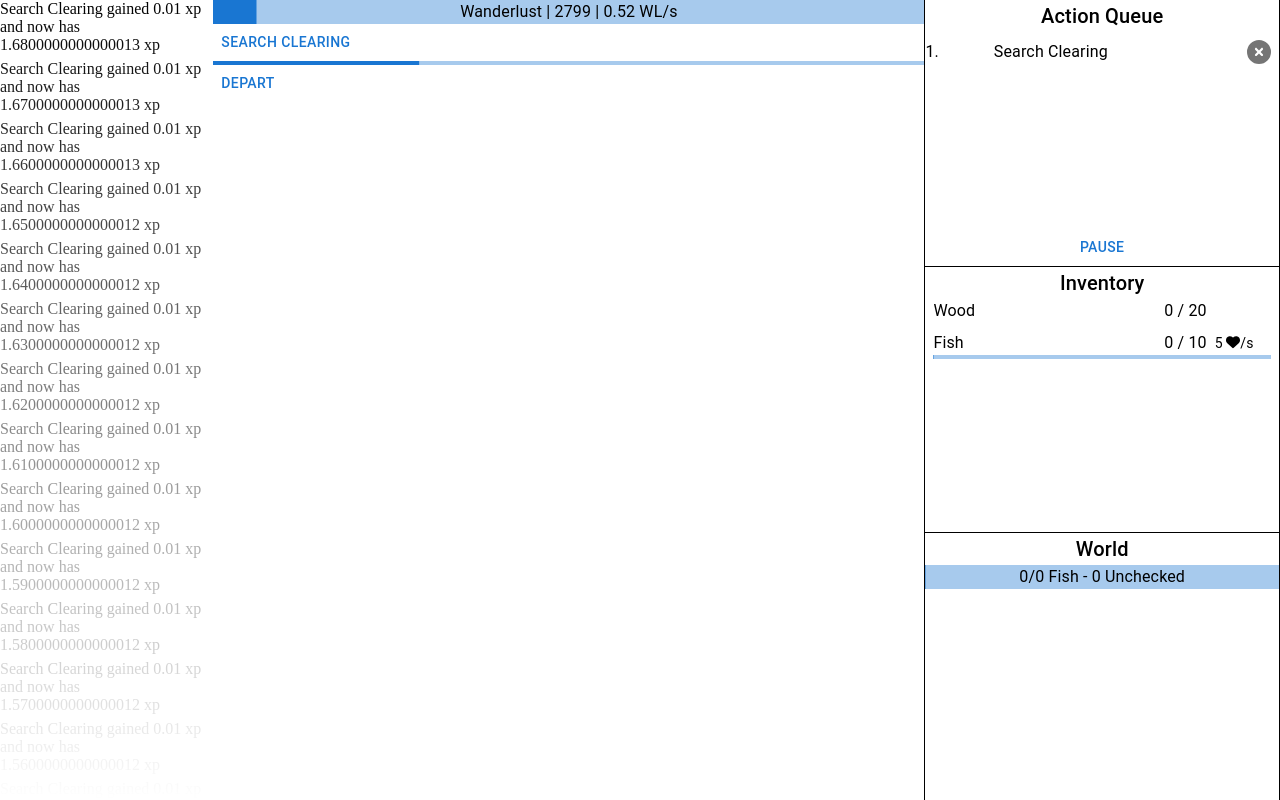
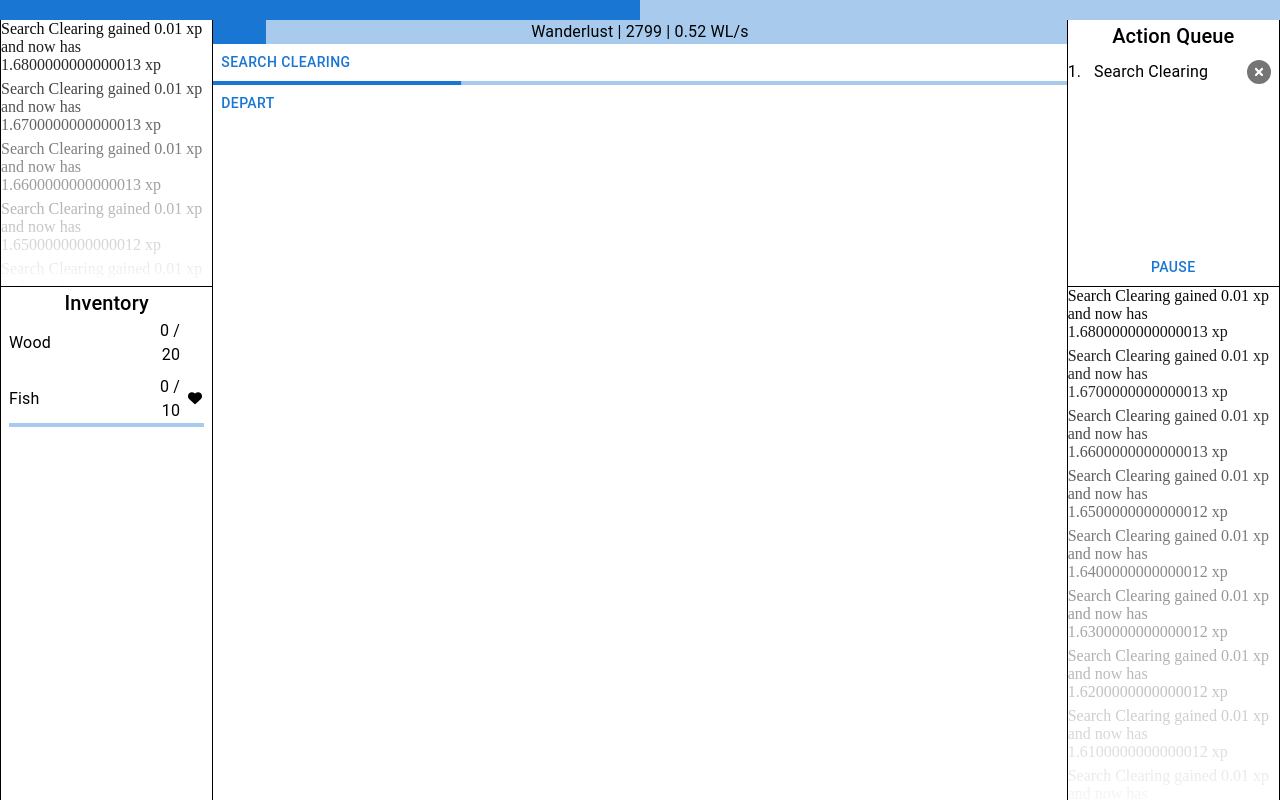
Before and after one commit to SirPrimrose/Eudaimonia, a React (Create React App) app: page / in a window 1280 px wide. Both pictures are taken after a click on the button "SEARCH CLEARING". Built offline with nearby package versions, Linux system fonts and the light colour scheme.

Commit message:
Reconfigure game layout panels

```diff
--- a/src/game/Eudaimonia.jsx
+++ b/src/game/Eudaimonia.jsx
@@ -1,4 +1,4 @@
-import { Grid } from '@mui/material';
+import { Grid, LinearProgress, Stack } from '@mui/material';
 import React from 'react';
 import { connect } from 'react-redux';
 import PropTypes from 'prop-types';
@@ -8,6 +8,8 @@ import TextPanel from './layout/TextPanel';
 import gameLoopThunk from '../slice/gameLoopThunk';
 import { actions as gameActions, isGameTicking } from '../slice/gameSlice';
 import { GAME_TICK_TIME } from '../shared/consts';
+import PlayerPanel from './layout/PlayerPanel';
+import InfoPanel from './layout/InfoPanel';
 
 const pauseKey = KEY_P;
 
@@ -36,15 +38,26 @@ class Eudaimonia extends React.PureComponent {
   };
 
   render() {
+    // TODO: Show active stat bars (HP, Wanderlust, etc.) above all three main panels
     return (
-      <Grid className="eudaimonia" container>
-        <Grid item xs={2} sx={{ height: '100%' }}>
-          <TextPanel />
+      <Stack className="eudaimonia">
+        <LinearProgress
+          variant="determinate"
+          value={50}
+          sx={{ minHeight: 20 }}
+        />
+        <Grid container sx={{ height: '100%' }}>
+          <Grid item xs={3} md={2.5} lg={2} sx={{ height: '100%' }}>
+            <PlayerPanel />
+          </Grid>
+          <Grid item xs={6} md={7} lg={8} sx={{ height: '100%' }}>
+            <GamePanel />
+          </Grid>
+          <Grid item xs={3} md={2.5} lg={2} sx={{ height: '100%' }}>
+            <InfoPanel />
+          </Grid>
         </Grid>
-        <Grid item xs={10} sx={{ height: '100%' }}>
-          <GamePanel />
-        </Grid>
-      </Grid>
+      </Stack>
     );
   }
 }
--- a/src/game/layout/ActionQueuePanel.jsx
+++ b/src/game/layout/ActionQueuePanel.jsx
@@ -1,4 +1,4 @@
-import React, { Fragment } from 'react';
+import React from 'react';
 import PropTypes from 'prop-types';
 import { connect } from 'react-redux';
 import { Button, Grid, IconButton, Typography } from '@mui/material';
@@ -22,13 +22,13 @@ class ActionQueuePanel extends React.PureComponent {
 
   getJobLayout = (jobs) => (
     <div className="panelGrid">
-      <Grid container alignItems="center" justifyContent="space-between">
+      <Grid container overflow="hidden">
         {jobs.map((job, index) => (
-          <Fragment key={job.queueId}>
-            <Grid item xs={2}>
+          <Grid container item xs={12} key={job.queueId} alignItems="center">
+            <Grid item xs={1.5}>
               <Typography>{`${index + 1}.`}</Typography>
             </Grid>
-            <Grid item xs={8}>
+            <Grid item xs>
               <Typography>{`${job.name}`}</Typography>
             </Grid>
             <Grid item xs="auto">
@@ -36,7 +36,7 @@ class ActionQueuePanel extends React.PureComponent {
                 <FontAwesomeIcon icon={faXmarkCircle} />
               </IconButton>
             </Grid>
-          </Fragment>
+          </Grid>
         ))}
       </Grid>
     </div>
--- a/src/game/layout/GamePanel.jsx
+++ b/src/game/layout/GamePanel.jsx
@@ -1,20 +1,10 @@
 import { Grid } from '@mui/material';
 import React from 'react';
-import InventoryPanel from './InventoryPanel';
 import PhasePanel from './PhasePanel';
 
 class GamePanel extends React.PureComponent {
   render() {
-    return (
-      <Grid sx={{ height: '100%' }} container>
-        <Grid item xs={8} sx={{ height: '100%' }}>
-          <PhasePanel />
-        </Grid>
-        <Grid item xs={4} sx={{ height: '100%' }}>
-          <InventoryPanel />
-        </Grid>
-      </Grid>
-    );
+    return <PhasePanel />;
   }
 }
 
--- a/src/game/layout/InventoryPanel.jsx
+++ b/src/game/layout/InfoPanel.jsx
@@ -1,10 +1,9 @@
 import { Grid } from '@mui/material';
 import React from 'react';
 import ActionQueuePanel from './ActionQueuePanel';
-import PlayerInventoryPanel from './PlayerInventoryPanel';
-import WorldResourcePanel from './WorldResourcePanel';
+import TextPanel from './TextPanel';
 
-class InventoryPanel extends React.PureComponent {
+class InfoPanel extends React.PureComponent {
   render() {
     return (
       <Grid
@@ -17,15 +16,12 @@ class InventoryPanel extends React.PureComponent {
         <Grid borderBottom={1} item xs={4} sx={{ overflow: 'hidden' }}>
           <ActionQueuePanel />
         </Grid>
-        <Grid borderBottom={1} item xs={4} sx={{ overflow: 'hidden' }}>
-          <PlayerInventoryPanel />
-        </Grid>
-        <Grid item xs={4} sx={{ overflow: 'hidden' }}>
-          <WorldResourcePanel />
+        <Grid borderBottom={1} item xs={8} sx={{ overflow: 'hidden' }}>
+          <TextPanel />
         </Grid>
       </Grid>
     );
   }
 }
 
-export default InventoryPanel;
+export default InfoPanel;
--- /dev/null
+++ b/src/game/layout/PlayerPanel.jsx
@@ -0,0 +1,37 @@
+import { Grid } from '@mui/material';
+import React from 'react';
+import PlayerInventoryPanel from './PlayerInventoryPanel';
+import TextPanel from './TextPanel';
+
+class PlayerPanel extends React.PureComponent {
+  render() {
+    return (
+      <Grid
+        borderLeft={1}
+        borderRight={1}
+        sx={{ height: '100%' }}
+        container
+        direction="column"
+      >
+        <Grid
+          borderBottom={1}
+          item
+          xs={4}
+          sx={{ height: '100%', overflow: 'hidden' }}
+        >
+          <TextPanel />
+        </Grid>
+        <Grid
+          borderBottom={1}
+          item
+          xs={8}
+          sx={{ height: '100%', overflow: 'hidden' }}
+        >
+          <PlayerInventoryPanel />
+        </Grid>
+      </Grid>
+    );
+  }
+}
+
+export default PlayerPanel;
--- a/src/game/layout/components/PlayerItem.jsx
+++ b/src/game/layout/components/PlayerItem.jsx
@@ -1,6 +1,12 @@
 import React from 'react';
 import PropTypes from 'prop-types';
-import { Grid, LinearProgress, Typography } from '@mui/material';
+import {
+  Grid,
+  LinearProgress,
+  Stack,
+  Tooltip,
+  Typography,
+} from '@mui/material';
 import { FontAwesomeIcon } from '@fortawesome/react-fontawesome';
 import {
   faHeart,
@@ -11,6 +17,20 @@ import { getProgressValue } from '../../../shared/util';
 import { STAT_NAMES } from '../../data/stats';
 
 class PlayerItem extends React.PureComponent {
+  getTooltipValue = (healType, healPerSecond, flavorText) => {
+    if (healType) {
+      return (
+        <Stack alignItems="center">
+          <Typography variant="body2">{flavorText}</Typography>
+          <Typography variant="body2">
+            Heals {healPerSecond} {this.getIconForHealType(healType)} per second
+          </Typography>
+        </Stack>
+      );
+    }
+    return <Typography variant="body2">{flavorText}</Typography>;
+  };
+
   getIconForHealType = (healType) => {
     switch (healType) {
       case STAT_NAMES.HEALTH:
@@ -30,10 +50,20 @@ class PlayerItem extends React.PureComponent {
   render() {
     const { itemName, currentAmount, maxAmount, healType, healPerSecond } =
       this.props;
+    // TODO: Add currentCooldown and maxCooldown properties to tooltip display
 
     return (
-      <Grid container pb={1} alignItems="center">
-        <Grid item xs={7}>
+      <Grid container pb={1}>
+        <Tooltip
+          title={this.getTooltipValue(
+            healType,
+            healPerSecond,
+            'Used in basic constructions.'
+          )}
+          disableInteractive
+        >
+          <Grid item container xs={12} alignItems="center">
+            <Grid item xs={8}>
               <Typography noWrap>{`${itemName}`}</Typography>
             </Grid>
             <Grid item xs={3}>
@@ -42,22 +72,24 @@ class PlayerItem extends React.PureComponent {
                 pr={1}
               >{`${currentAmount} / ${maxAmount}`}</Typography>
             </Grid>
-        <Grid item xs={2}>
-          {healType ? (
+            <Grid item xs={1}>
+              {healType && (
                 <Typography variant="body2">
-              {healPerSecond} {this.getIconForHealType(healType)}/s
+                  {this.getIconForHealType(healType)}
                 </Typography>
-          ) : (
-            <div />
               )}
             </Grid>
+          </Grid>
+        </Tooltip>
         {healType && (
+          <Tooltip title="0.3s/4.6s Cooldown" disableInteractive>
             <Grid item xs={12}>
               <LinearProgress
                 variant="determinate"
                 value={getProgressValue(currentAmount, maxAmount)}
               />
             </Grid>
+          </Tooltip>
         )}
       </Grid>
     );
@@ -68,8 +100,13 @@ PlayerItem.propTypes = {
   itemName: PropTypes.string.isRequired,
   currentAmount: PropTypes.number.isRequired,
   maxAmount: PropTypes.number.isRequired,
-  healType: PropTypes.number.isRequired,
-  healPerSecond: PropTypes.number.isRequired,
+  healType: PropTypes.string,
+  healPerSecond: PropTypes.number,
+};
+
+PlayerItem.defaultProps = {
+  healType: undefined,
+  healPerSecond: 0,
 };
 
 export default PlayerItem;
```
Lines whose indentation alone changed are shown as unchanged.
